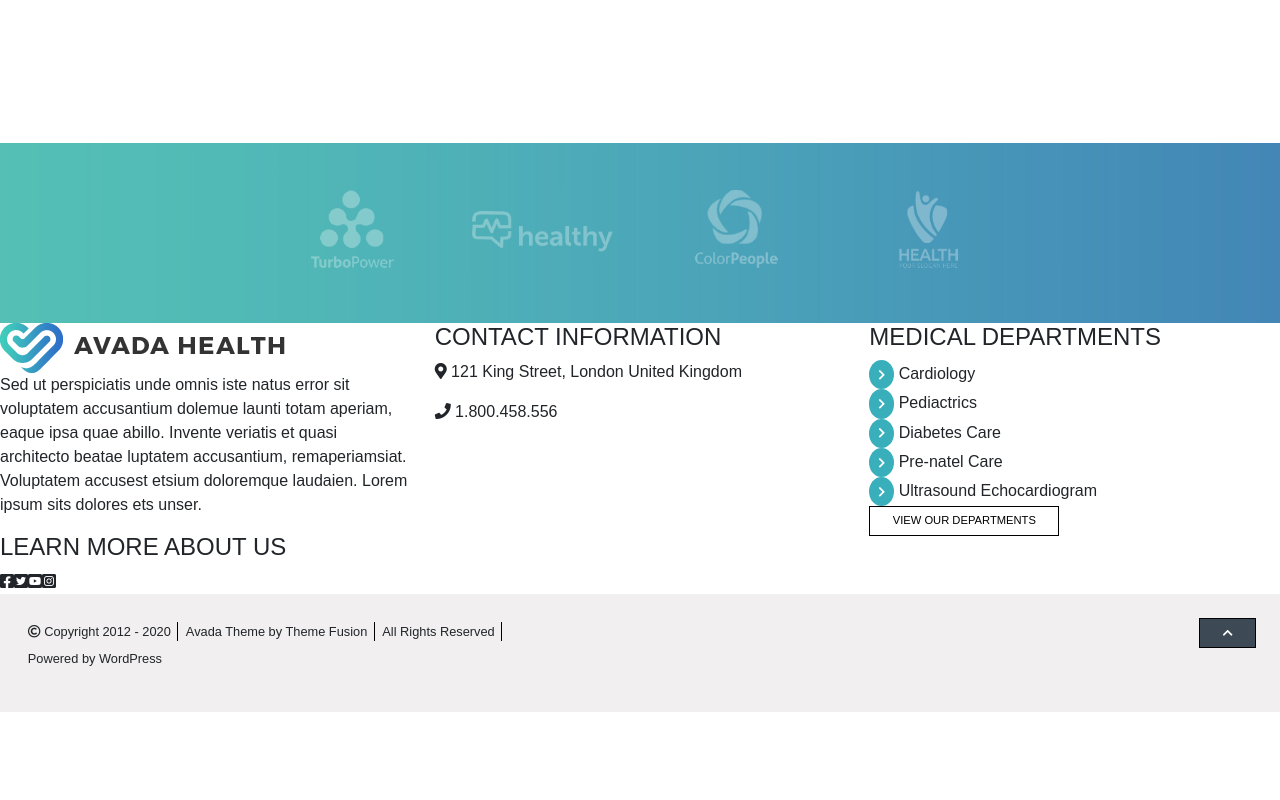
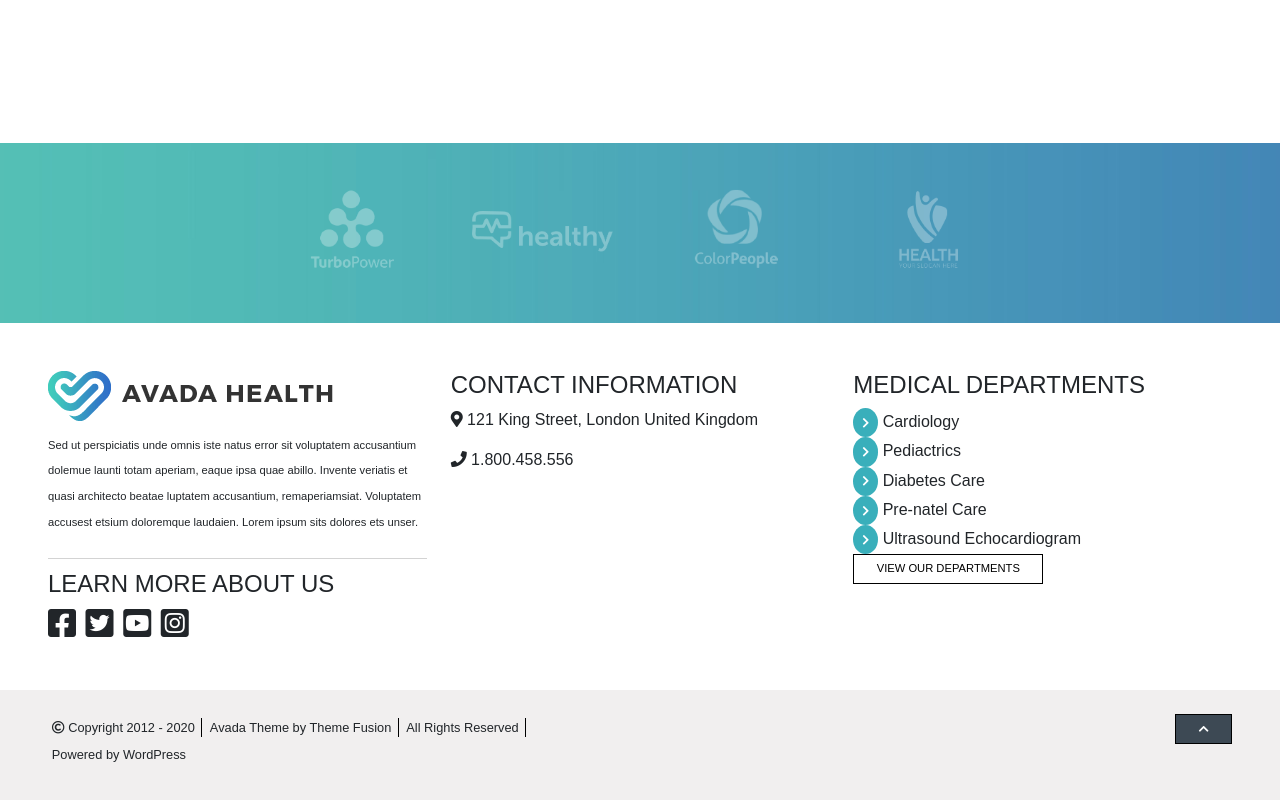
Before and after one commit to Daniele-Simonetti/proj-html-vuejs, a Vue app: page / in a window 1280 px wide. Shown: the part 4752-5552 px from the top of the page. Before the commit the page ends 5464 px from the top, so only its background shows below. Built offline with nearby package versions, Linux system fonts and the light colour scheme.

Commit message:
add footer structure

```diff
--- a/src/components/Footer.vue
+++ b/src/components/Footer.vue
@@ -1,7 +1,7 @@
 <template>
   <footer>
-    <div class="row">
-      <div class="col-4">
+    <div class="row startFooter">
+      <div class="col-4 mainPartFoot">
         <img
           :src="require(`../assets/images/medical_logo_1x_dark.png`)"
           alt="logo-nero"
@@ -20,7 +20,7 @@
         </h4>
         <i class="fab fa-facebook-square facebook" />
         <i class="fab fa-twitter-square twitter" />
-        <i class="fab fa-youtube-square" />
+        <i class="fab fa-youtube-square youtube" />
         <i class="fab fa-instagram-square instagram" />
       </div>
       <div class="col-4">
@@ -94,6 +94,39 @@ export default {
 </script>
 
 <style lang="scss" scoped>
+.startFooter {
+  padding: 3em;
+  .mainPartFoot {
+    p {
+      font-size: 0.7em;
+      line-height: 2.3em;
+      font-weight: 100;
+      margin-top: 1em;
+      margin-bottom: 1em;
+      border-bottom: 1px solid lightgray;
+      padding-bottom: 2em;
+    }
+    h4 {
+      font-weight: 100;
+    }
+    i {
+      font-size: 2em;
+      margin-right: 0.3em;
+    }
+    i.facebook {
+
+    }
+    i.twitter {
+
+    }
+    i.youtube {
+
+    }
+    i.instagram {
+
+    }
+  }
+}
 i.blueBGIcon {
   background-color: #39afbb;
   color: white;
@@ -111,7 +144,7 @@ button {
 }
 .end {
   background-color: #f1efef;
-  padding: 1.5em;
+  padding: 1.5em 3em;
   ul {
     font-size: 0.8em;
     li {
```
